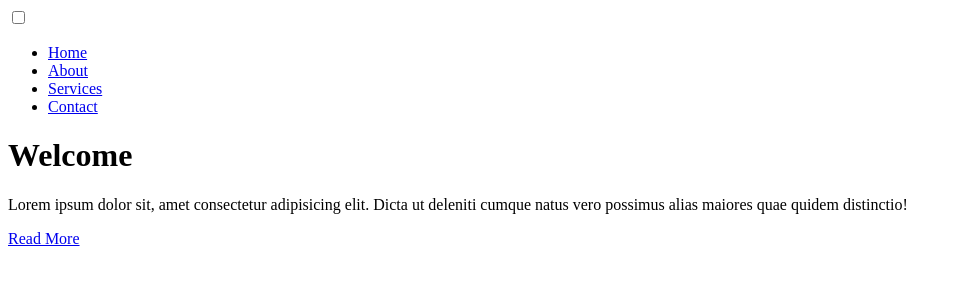
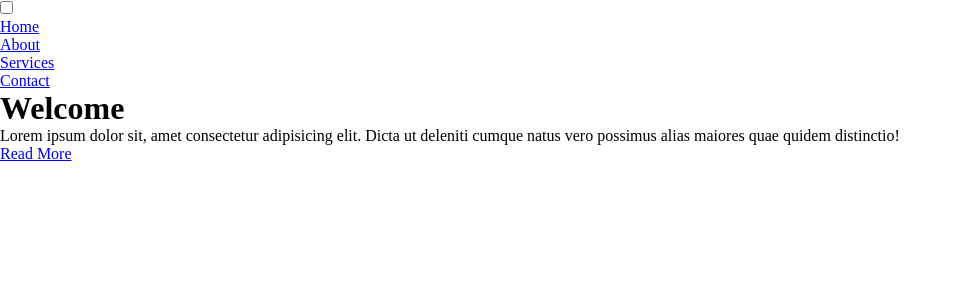
Before and after one commit to xboudsady/hamburger-menu-overlay, a plain HTML site: page index.html in a window 1280 px wide. Shown: the whole page, without its empty margins (0-969 px from the left). Drawn offline with Linux system fonts and the light colour scheme.

Commit message:
Added base style, and imported Google Fonts

```diff
--- a/css/style.css
+++ b/css/style.css
@@ -0,0 +1,13 @@
+:root {
+    --primary-color: rgba(13, 110, 139, 0.75);
+    --secondary-color: rgba(229, 148, 0, 0.9);
+    --overlay-color: rgba(24, 39, 51, 0.85);
+    --menu-speed: 0.75s;
+}
+
+/* Add Resets */
+* {
+    margin: 0;
+    padding: 0;
+    box-sizing: border-box;
+}
--- a/index.html
+++ b/index.html
@@ -3,6 +3,7 @@
 <head>
     <meta charset="UTF-8">
     <meta name="viewport" content="width=device-width, initial-scale=1.0">
+    <link href="https://fonts.googleapis.com/css2?family=Roboto&display=swap" rel="stylesheet">
     <link rel="stylesheet" href="css/style.css">
     <link rel="stylesheet" href="css/style.css">
     <title>Hamburger Menu Overlay</title>
```
